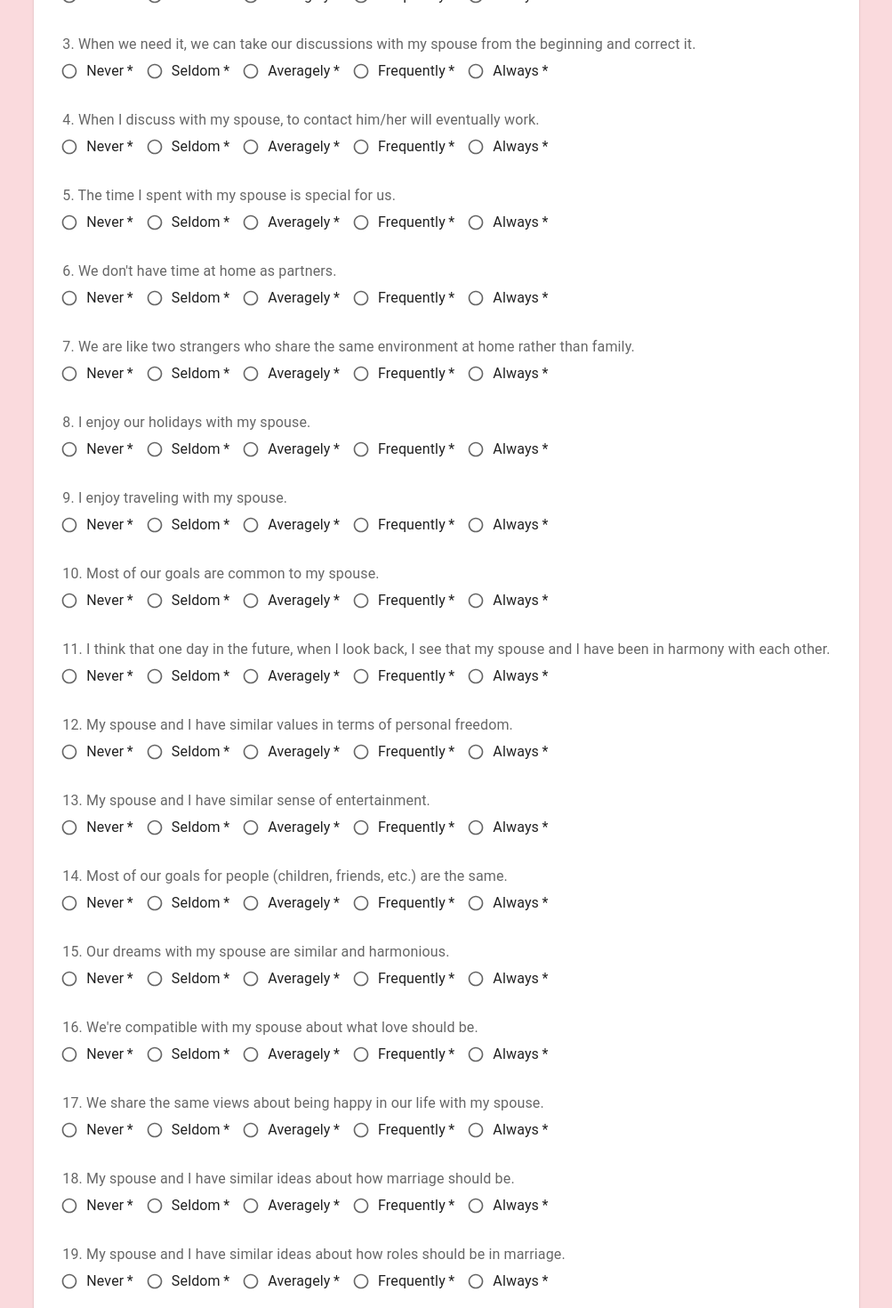
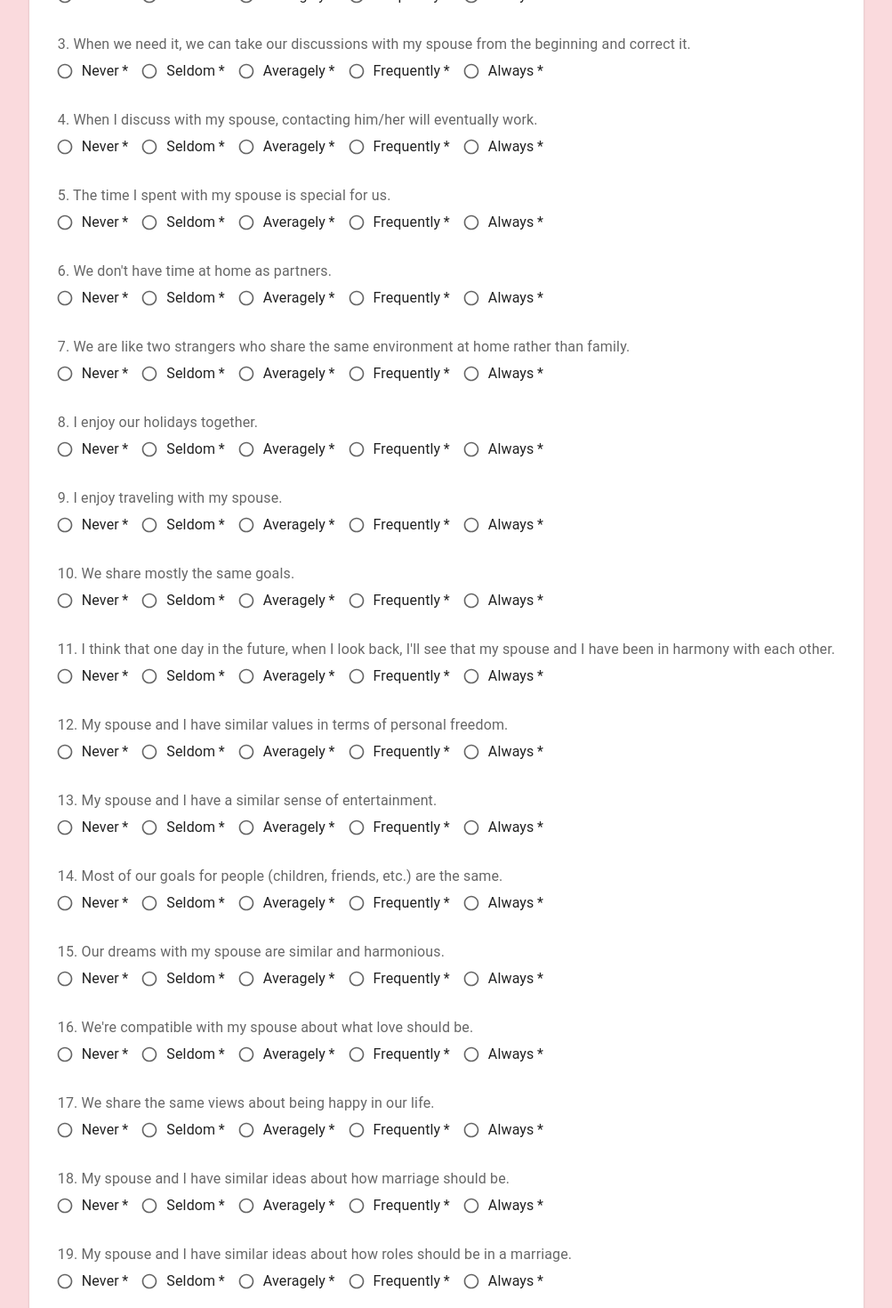
Before and after one commit to farnswj1/DivorcePredictor, a React (Create React App) app in the folder frontend/: page /prediction in a window 1280 px wide. Shown: the part 340-1810 px from the top of the page at 89% size, without its empty margins (138-1141 px from the left). Built offline with nearby package versions, Linux system fonts and the light colour scheme.

Commit message:
fixed verbiage in questionnaire

```diff
--- a/frontend/src/components/prediction/PredictionForm.jsx
+++ b/frontend/src/components/prediction/PredictionForm.jsx
@@ -15,22 +15,22 @@ const QUESTIONS = [
   'If one of us apologizes when our discussion deteriorates, the discussion ends.',
   'I know we can ignore our differences, even if things get hard sometimes.',
   'When we need it, we can take our discussions with my spouse from the beginning and correct it.',
-  'When I discuss with my spouse, to contact him/her will eventually work.',
+  'When I discuss with my spouse, contacting him/her will eventually work.',
   'The time I spent with my spouse is special for us.',
   'We don\'t have time at home as partners.',
   'We are like two strangers who share the same environment at home rather than family.',
-  'I enjoy our holidays with my spouse.',
+  'I enjoy our holidays together.',
   'I enjoy traveling with my spouse.',
-  'Most of our goals are common to my spouse.',
-  'I think that one day in the future, when I look back, I see that my spouse and I have been in harmony with each other.',
+  'We share mostly the same goals.',
+  'I think that one day in the future, when I look back, I\'ll see that my spouse and I have been in harmony with each other.',
   'My spouse and I have similar values in terms of personal freedom.',
-  'My spouse and I have similar sense of entertainment.',
+  'My spouse and I have a similar sense of entertainment.',
   'Most of our goals for people (children, friends, etc.) are the same.',
   'Our dreams with my spouse are similar and harmonious.',
   'We\'re compatible with my spouse about what love should be.',
-  'We share the same views about being happy in our life with my spouse.',
+  'We share the same views about being happy in our life.',
   'My spouse and I have similar ideas about how marriage should be.',
-  'My spouse and I have similar ideas about how roles should be in marriage.',
+  'My spouse and I have similar ideas about how roles should be in a marriage.',
   'My spouse and I have similar values in trust.',
   'I know exactly what my spouse likes.',
   'I know how my spouse wants to be taken care of when he/she is sick.',
@@ -49,22 +49,22 @@ const QUESTIONS = [
   'I can insult my spouse during our discussions.',
   'I can be humiliating when we have discussions.',
   'My discussion with my spouse is not calm.',
-  'I hate my spouse\'s way of open a subject.',
+  'I hate my spouse\'s way of opening a subject.',
   'Our discussions often occur suddenly.',
   'We\'re just starting a discussion before I know what\'s going on.',
-  'When I talk to my spouse about something, my calm suddenly breaks.',
+  'When I talk to my spouse about something, my calmness suddenly breaks.',
   'When I argue with my spouse, I only go out and I don\'t say a word.',
   'I mostly stay silent to calm the environment a little bit.',
   'Sometimes I think it\'s good for me to leave home for a while.',
   'I\'d rather stay silent than discuss with my spouse.',
   'Even if I\'m right in the discussion, I stay silent to hurt my spouse.',
-  'When I discuss with my spouse, I stay silent because I am afraid of not being able to control my anger.',
+  'When I discuss with my spouse, I stay silent because I\'m afraid of not being able to control my anger.',
   'I feel right in our discussions.',
   'I have nothing to do with what I\'ve been accused of.',
   'I\'m not actually the one who\'s guilty about what I\'m accused of.',
   'I\'m not the one who\'s wrong about problems at home.',
   'I wouldn\'t hesitate to tell my spouse about his/her inadequacy.',
-  'When I discuss, I remind my spouse of his/her inadequacy.',
+  'When we discuss, I remind my spouse of his/her inadequacy.',
   'I\'m not afraid to tell my spouse about his/her incompetence.'
 ];
 
```
